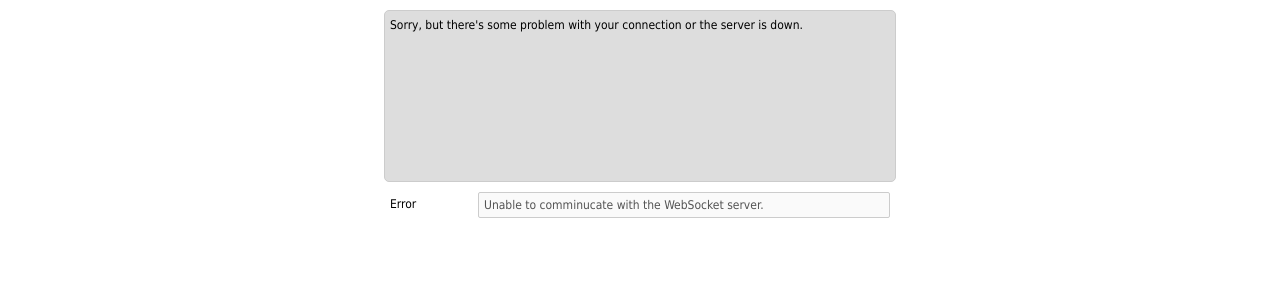
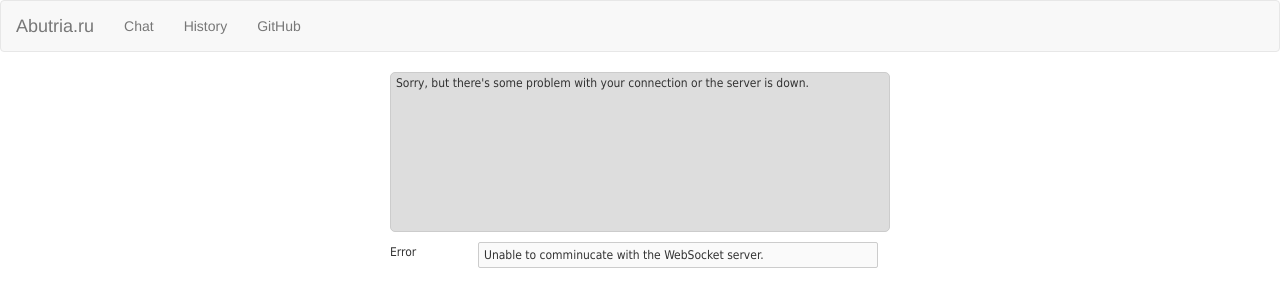
Before and after one commit to Mehonoshin/chat, a website: page public/index.html in a window 1280 px wide. Drawn offline with nearby package versions, Linux system fonts and the light colour scheme.

Commit message:
Add bootstrap and navbar

```diff
--- a/public/index.html
+++ b/public/index.html
@@ -3,11 +3,14 @@
     <head>
         <meta charset="utf-8">
         <title>WebSockets - Simple chat</title>
-
+        <link rel="stylesheet" href="//maxcdn.bootstrapcdn.com/bootstrap/3.2.0/css/bootstrap.min.css">
         <style>
-        * { font-family:tahoma; font-size:12px; padding:0px; margin:0px; }
-        p { line-height:18px; }
-        div { width:500px; margin-left:auto; margin-right:auto;}
+          * {  padding:0px; margin:0px; }
+          #container {
+            width:500px; margin-left:auto; margin-right:auto;
+            line-height:10px;
+            font-family:tahoma; font-size:12px;
+          }
           #content { padding:5px; background:#ddd; border-radius:5px; overflow-y: scroll;
                       border:1px solid #CCC; margin-top:10px; height: 160px; }
           #input { border-radius:2px; border:1px solid #ccc;
@@ -16,10 +19,31 @@
         </style>
     </head>
     <body>
+        <ul class="nav nav-pills">
+        </ul>
+
+        <nav class="navbar navbar-default" role="navigation">
+          <div class="container-fluid">
+            <div class="navbar-header">
+              <a class="navbar-brand" href="/">Abutria.ru</a>
+            </div>
+
+            <div class="collapse navbar-collapse" id="bs-example-navbar-collapse-1">
+              <ul class="nav navbar-nav">
+                <li><a href="/">Chat</a></li>
+                <li><a href="/history">History</a></li>
+                <li><a href="https://github.com/schooner-ltd/chat/">GitHub</a></li>
+              </ul>
+            </div>
+          </div>
+        </nav>
+
+        <div id="container">
           <div id="content"></div>
           <div>
               <span id="status">Connecting...</span>
               <input type="text" id="input" disabled="disabled" />
+          </div>
         </div>
 
         <script src="http://ajax.googleapis.com/ajax/libs/jquery/1.9.1/jquery.min.js"></script>
```
Lines whose indentation alone changed are shown as unchanged.
